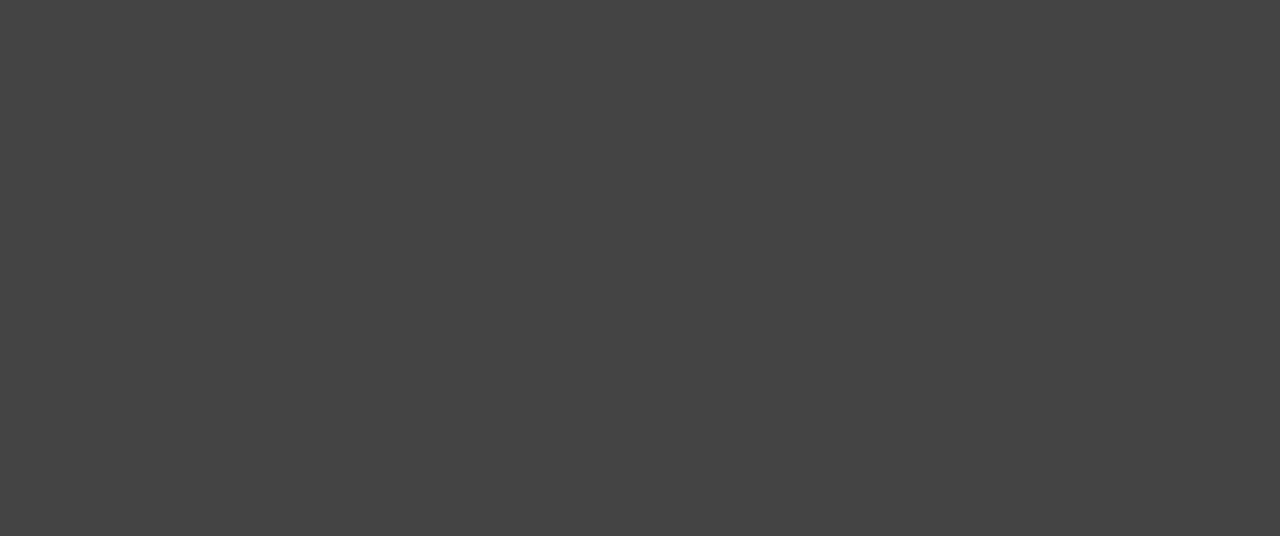
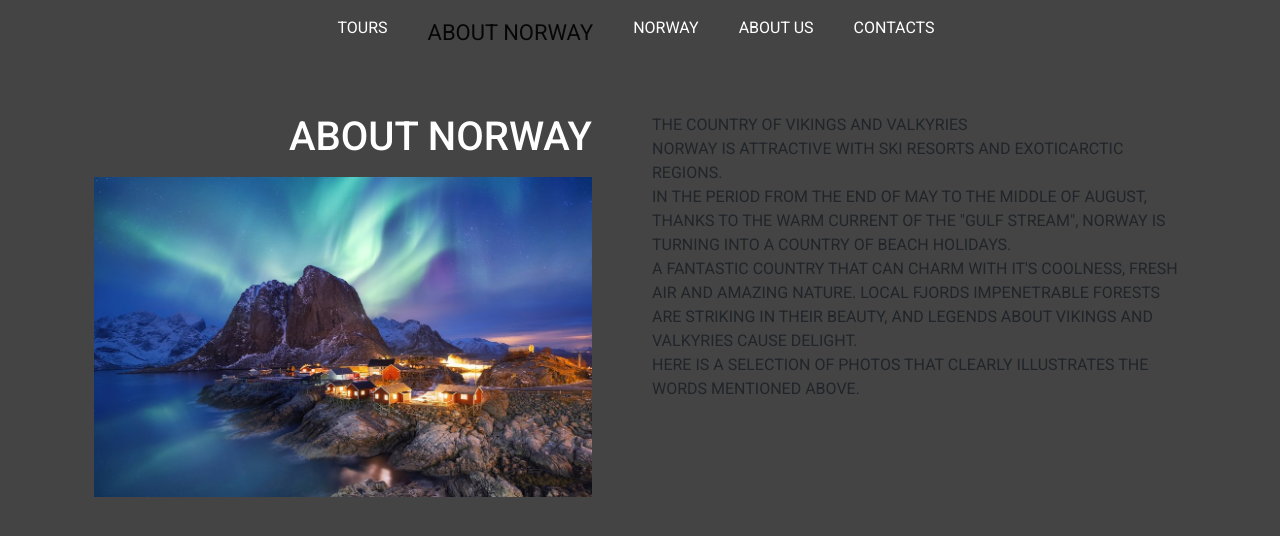
Before and after one commit to tasha201/Norway, a plain HTML site: page about.html in a window 1280 px wide. Drawn offline with nearby package versions, Linux system fonts and the light colour scheme.

Commit message:
Adding about page

```diff
--- a/about.html
+++ b/about.html
@@ -4,6 +4,12 @@
     <meta charset="UTF-8" />
     <meta http-equiv="X-UA-Compatible" content="IE=edge" />
     <meta name="viewport" content="width=device-width, initial-scale=1.0" />
+    <link rel="preconnect" href="https://fonts.googleapis.com" />
+    <link rel="preconnect" href="https://fonts.gstatic.com" crossorigin />
+    <link
+      href="https://fonts.googleapis.com/css2?family=Roboto:wght@400;500;700&display=swap"
+      rel="stylesheet"
+    />
     <link
       href="https://cdn.jsdelivr.net/npm/bootstrap@5.2.3/dist/css/bootstrap.min.css"
       rel="stylesheet"
@@ -15,10 +21,86 @@
       integrity="sha384-kenU1KFdBIe4zVF0s0G1M5b4hcpxyD9F7jL+jjXkk+Q2h455rYXK/7HAuoJl+0I4"
       crossorigin="anonymous"
     ></script>
+    <script
+      src="https://kit.fontawesome.com/d1e39d5fc4.js"
+      crossorigin="anonymous"
+    ></script>
     <link rel="stylesheet" href="/css/styles.css" />
-    <title>About page</title>
+    <title>Main page</title>
   </head>
+
   <body>
+    <div class="container">
+      <nav class="navbar navbar-expand-lg">
+        <div class="container-fluid">
+          <a class="navbar-brand" href="#"></a>
+          <button
+            class="navbar-toggler"
+            type="button"
+            data-bs-toggle="collapse"
+            data-bs-target="#navbarNav"
+            aria-controls="navbarNav"
+            aria-expanded="false"
+            aria-label="Toggle navigation"
+          >
+            <span class="navbar-toggler-icon"></span>
+          </button>
+          <div class="collapse navbar-collapse navigation" id="navbarNav">
+            <ul class="navbar-nav">
+              <li class="nav-item me-4">
+                <a
+                  class="nav-link"
+                  aria-current="page"
+                  href="/tour.html"
+                  target="_blank"
+                  >Tours</a
+                >
+              </li>
+              <li class="nav-item me-4">
+                <a class="nav-link active" href="/about.html" target="_blank"
+                  >About Norway</a
+                >
+              </li>
+              <li class="nav-item me-4">
+                <a class="nav-link" href="/" target="_blank">Norway</a>
+              </li>
+              <li class="nav-item me-4">
+                <a class="nav-link" href="/team.html" target="_blank"
+                  >About us</a
+                >
+              </li>
+              <li class="nav-item me-4">
+                <a class="nav-link" href="/contact.html" target="_blank"
+                  >Contacts</a
+                >
+              </li>
+            </ul>
+          </div>
+        </div>
+      </nav>
 
+      <div class="container mt-5">
+        <div class="row">
+          <div class="col-6 pe-5">
+            <h1 class="text-white text-end mb-3">About Norway</h1>
+            <img src="/images/fjords.jpg" alt="" class="img-fluid">
+          </div>
+          <div class="col-6">
+            The country of Vikings and Valkyries <br />
+            Norway is attractive with ski resorts and exoticArctic regions.
+            <br />
+            In the period from the end of May to the middle of August, thanks to
+            the warm current of the "Gulf stream", Norway is turning into a
+            country of beach holidays.
+            <br />
+            A fantastic country that can charm with it's coolness, fresh air and
+            amazing nature. Local fjords impenetrable forests are striking in
+            their beauty, and legends about Vikings and Valkyries cause delight.
+            <br>
+            Here is a selection of photos that clearly illustrates the words mentioned above.
+          </div>
+        </div>
+      </div>
+    </div>
   </body>
 </html>
```
